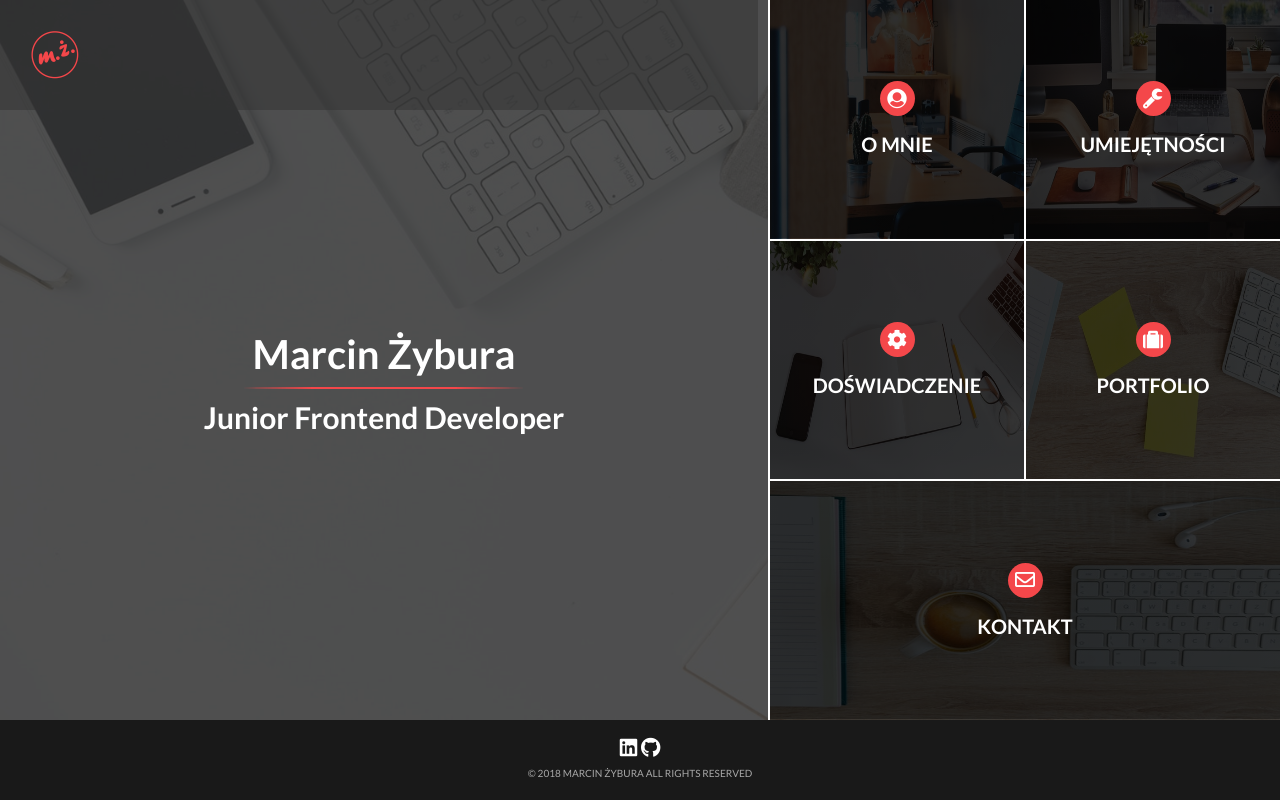
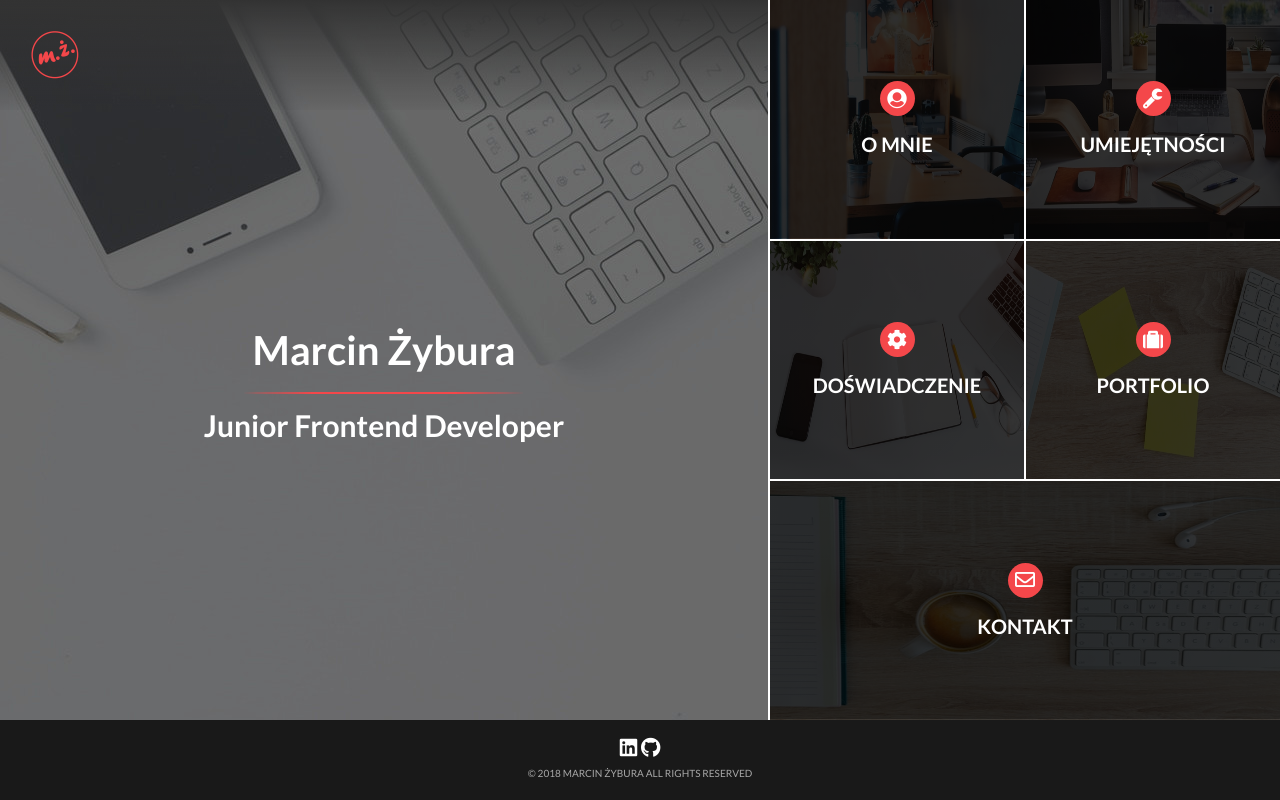
Before and after one commit to marcin-zybura/portfolio-page, a website: page index.html in a window 1280 px wide. Drawn offline with Linux system fonts and the light colour scheme.

Commit message:
repaired background image

```diff
--- a/index.html
+++ b/index.html
@@ -84,20 +84,18 @@
             </nav>
         </header>
         <div class="main-content sticky-padding">
-            <div class="header-content">
-                <div class="bg-container">
+            <div class="bg-container">
+                <div class="header-content">
                     <div class="header-content__title">
                         <h1>Marcin Żybura</h1>
                         <div class="line"></div>
                         <h2>Junior Frontend Developer</h2>
                     </div>
                 </div>
+                <section class="site-content">
+                </section>
+
             </div>
-            <section class="site-content">
-                <div class="bg-container">
-
-                </div>
-            </section>
         </div>
         <nav class="mobile-site-nav">
             <div class="nav-row">
--- a/js/ajax.js
+++ b/js/ajax.js
@@ -27,6 +27,7 @@ $(function() {
         // showSiteContent();
         var page = $(this).attr("href");
         $(".site-content").load(`${page} .main`, function() {
+
             if (page == "web/contact.html") {
                 var name = $("input[name='your-name']");
                 var email = $("input[name='your-email']");
--- a/js/main.js
+++ b/js/main.js
@@ -59,7 +59,11 @@ function setAutoHeaderHeight() {
 
 function showSiteContent() {
     var siteContent = $(".site-content");
-    siteContent.show();
+    // siteContent.show();
+    siteContent.css({
+        "display": "flex",
+        "justify-content": "center"
+    });
 }
 
 function hideSiteContent() {
--- a/style/scss/_experience.scss
+++ b/style/scss/_experience.scss
@@ -63,3 +63,7 @@
 .timeline-description {
     word-wrap: break-word;
 }
+
+.experience {
+    width: 90%;
+}
--- a/style/scss/_footer.scss
+++ b/style/scss/_footer.scss
@@ -3,9 +3,10 @@
     background-color: #191919;
     display: flex;
     flex-direction: column;
-    height: 80px;
+    // height: 80px;
     justify-content: center;
     // margin-top: auto;
+    padding: 14px 0;
     z-index: 1;
 }
 
--- a/style/scss/_global.scss
+++ b/style/scss/_global.scss
@@ -58,6 +58,7 @@ a {
 
 body {
 	// min-height: 100vh;
+	// overflow: hidden;
 }
 
 .main-container {
@@ -91,7 +92,7 @@ body {
 	// height: calc(100vh - #{$footer-height});
 	// height: 100vh;
 	// min-height: 100vh;
-	z-index: 0;
+	// z-index: 0;
 }
 
 .site-content {
@@ -102,28 +103,28 @@ body {
 	// background-size: cover;
 	display: none;
 	// height: 100%;
-	height: calc(100vh - #{$header-height} - #{$footer-height});
+	// height: calc(100vh - #{$header-height} - #{$footer-height});
 	// padding: 0 30px 0 30px;
-	overflow: auto;
+	overflow-y: hidden;
 	padding-top: $header-height;
 	position: relative;
 	width: 100%;
-	z-index: 0;
+	// z-index: 0;
 
-	&:after {
-		background-attachment: fixed;
-		background-image: url("../../images/background.jpeg");
-		background-position: center center;
-		background-size: cover;
-		content: "";
-		height: 100%;
-		left: 0;
-		opacity: 0.15;
-		position: absolute;
-		top: 0;
-		width: 100%;
-		z-index: 99;
-	}
+	// &:after {
+	// 	background-attachment: fixed;
+	// 	background-image: url("../../images/background.jpeg");
+	// 	background-position: center center;
+	// 	background-size: cover;
+	// 	content: "";
+	// 	height: 10000px;
+	// 	left: 0;
+	// 	opacity: 0.15;
+	// 	position: absolute;
+	// 	top: 0;
+	// 	width: 100%;
+	// 	z-index: 99;
+	// }
 }
 
 .title {
@@ -133,8 +134,8 @@ body {
 }
 
 .main {
-	// margin-left: 30px;
-	// margin-right: 30px;
+	margin-left: 15px;
+	margin-right: 15px;
 	padding-bottom: 30px;
 	padding-top: 20px;
 }
@@ -155,34 +156,36 @@ body {
     background: #555;
 }
 
-.overlay {
-	background-color: #000;
-	height: 100%;
-	left: 0;
-	opacity: 0.7;
-	position: absolute;
-	top: 0;
-	width: 100%;
-	z-index: -1;
-}
+// .overlay {
+// 	background-color: #000;
+// 	height: 100%;
+// 	left: 0;
+// 	opacity: 0.7;
+// 	position: absolute;
+// 	top: 0;
+// 	width: 100%;
+// 	z-index: -1;
+// }
 
-.overlay-desktop {
-	background-color: #000;
-	height: calc(100vh - #{$footer-height});
-	left: 0;
-	opacity: 0.7;
-	position: absolute;
-	top: 0;
-	width: 60%;
-	z-index: 0;
-}
+// .overlay-desktop {
+// 	background-color: #000;
+// 	height: calc(100vh - #{$footer-height});
+// 	left: 0;
+// 	opacity: 0.7;
+// 	position: absolute;
+// 	top: 0;
+// 	width: 60%;
+// 	z-index: 0;
+// }
 
 .bg-container {
-	align-items: center;
-	display: flex;
-	height: 100%;
-	justify-content: center;
-	position: absolute;
+	// align-items: center;
+	// display: flex;
+	// height: 100%;
+	// justify-content: center;
+	// position: absolute;
+	// width: 100%;
+	// z-index: 999;
+	background-image: url("../../images/background_o-07.jpeg");
 	width: 100%;
-	z-index: 999;
 }
--- a/style/scss/_header.scss
+++ b/style/scss/_header.scss
@@ -1,11 +1,13 @@
 .header {
     // background-color: #333;
-    background-color: rgba(51, 51, 51, 0.5);
+    background: linear-gradient(180deg, rgba(51,51,51,1) 0%, rgba(51,51,51,0.8) 21%, rgba(51,51,51,0.05) 100%);
     color: #FFF;
     display: flex;
     flex-direction: column;
     min-height: $header-height;
-    z-index: 10;
+    // width: calc(100% - #{$scrollbar-width});
+    width: 100%;
+    z-index: 999;
 }
 
 .header-content {
@@ -22,20 +24,20 @@
     justify-content: center;
     position: relative;
     width: 100%;
-    z-index: 0;
+    // z-index: 0;
 
-    &:after {
-        content: "";
-        background-image: url("../../images/background.jpeg");
-        background-size: cover;
-        height: 100%;
-        left: 0;
-        opacity: 0.15;
-        position: absolute;
-        top: 0;
-        width: 100%;
-        z-index: 99;
-    }
+    // &:after {
+    //     content: "";
+    //     background-image: url("../../images/background.jpeg");
+    //     background-size: cover;
+    //     height: 100%;
+    //     left: 0;
+    //     opacity: 0.15;
+    //     position: absolute;
+    //     top: 0;
+    //     width: 100%;
+    //     z-index: 99;
+    // }
 
     h1 {
         margin-bottom: 20px;
@@ -43,6 +45,11 @@
 
     h2 {
         padding-top: 15px;
+    }
+
+    h1,
+    h2 {
+        line-height: 1.1;
     }
 }
 
@@ -53,7 +60,7 @@
     margin-top: 50px;
     text-align: center;
     // transform: translateY(-50%);
-    z-index: 1;
+    // z-index: 1;
 }
 
 .logo {
@@ -104,7 +111,7 @@
 .sticky {
     position: fixed;
     top: 0;
-    width: 100vw;
+    // width: calc(100% - #{$scrollbar-width});
 }
 
 // .header-background-image {
--- a/style/scss/_media-queries.scss
+++ b/style/scss/_media-queries.scss
@@ -83,17 +83,43 @@
         flex-direction: row;
         overflow: hidden;
         width: 100vw;
+
+        &:after {
+            background-attachment: fixed;
+            background-image: url("../../images/background.jpeg");
+            background-position: center center;
+            background-size: cover;
+            content: "";
+            height: 100%;
+            left: 0;
+            opacity: 0.15;
+            position: absolute;
+            top: 0;
+            width: 60%;
+            z-index: -1;
+        }
     }
 
     .main-content {
-        background-image: none;
+        // background-image: none;
         display: flex;
         height: calc(100vh - #{$footer-height});
         width: 60%;
-    }
 
-    .header-content {
-        width: 60%;
+        // &:after {
+        //     background-attachment: fixed;
+        //     background-image: url("../../images/background.jpeg");
+        //     background-position: center center;
+        //     background-size: cover;
+        //     content: "";
+        //     height: 100%;
+        //     left: 0;
+        //     opacity: 0.15;
+        //     position: absolute;
+        //     top: 0;
+        //     width: 60%;
+        //     z-index: -1;
+        // }
     }
 
     .mobile-site-nav {
@@ -107,7 +133,8 @@
 
     .header {
         // background-color: transparent;
-        width: calc(60% - #{$scrollbar-width});
+        // width: calc(60% - #{$scrollbar-width});
+        width: 60%;
     }
 
     .site-content {
@@ -116,14 +143,40 @@
         // background-repeat: no-repeat;
         // background-size: cover;
         // height: calc(100vh - #{$footer-height});
+        // display: flex;
         height: 100%;
+        justify-content: center;
         overflow-y: auto;
         padding: 0;
         width: 100%;
+
+        // &:after {
+        //     background-image: none;
+        //     content: normal;
+        //     height: auto;
+        //     left: auto;
+        //     opacity: 1;
+        //     position: static;
+        //     top: auto;
+        //     width: auto;
+        //     z-index: auto;
+        // }
     }
 
     .header-content {
         height: 100%;
+
+        // &:after {
+        //     background-image: none;
+        //     content: normal;
+        //     height: auto;
+        //     left: auto;
+        //     opacity: 1;
+        //     position: static;
+        //     top: auto;
+        //     width: auto;
+        //     z-index: auto;
+        // }
     }
 
     // .header-content__title {
@@ -176,9 +229,9 @@
     }
 
     .experience {
-        margin-left: auto;
-        margin-right: auto;
-        width: 60%;
+        // margin-left: auto;
+        // margin-right: auto;
+        width: 100%;
     }
 
     .skill {
@@ -187,7 +240,7 @@
     }
 
     .title {
-        z-index: 10;
+        // z-index: 10;
     }
 
     .footer {
--- a/style/scss/_navigation.scss
+++ b/style/scss/_navigation.scss
@@ -113,7 +113,7 @@
     display: none;
     // position: absolute;
     width: 100%;
-    z-index: 1000;
+    // z-index: 1000;
 }
 
 .navigation-mobile__link {
--- a/style/scss/_skills.scss
+++ b/style/scss/_skills.scss
@@ -1,5 +1,5 @@
 .skills-container {
-    z-index: 1;
+    // z-index: 1;
 }
 
 .skills {
@@ -32,3 +32,7 @@
     font-weight: bold;
     margin-top: 15px;
 }
+
+.skill-ajax {
+    border-bottom: 0;
+}
```
Also changed, not shown: images/background1.jpeg (added), images/background_o-05.jpeg (added), images/background_o-06.jpeg (added), images/background_o-07.jpeg (added), images/background_o-08.jpeg (added), style/css/style.css.
